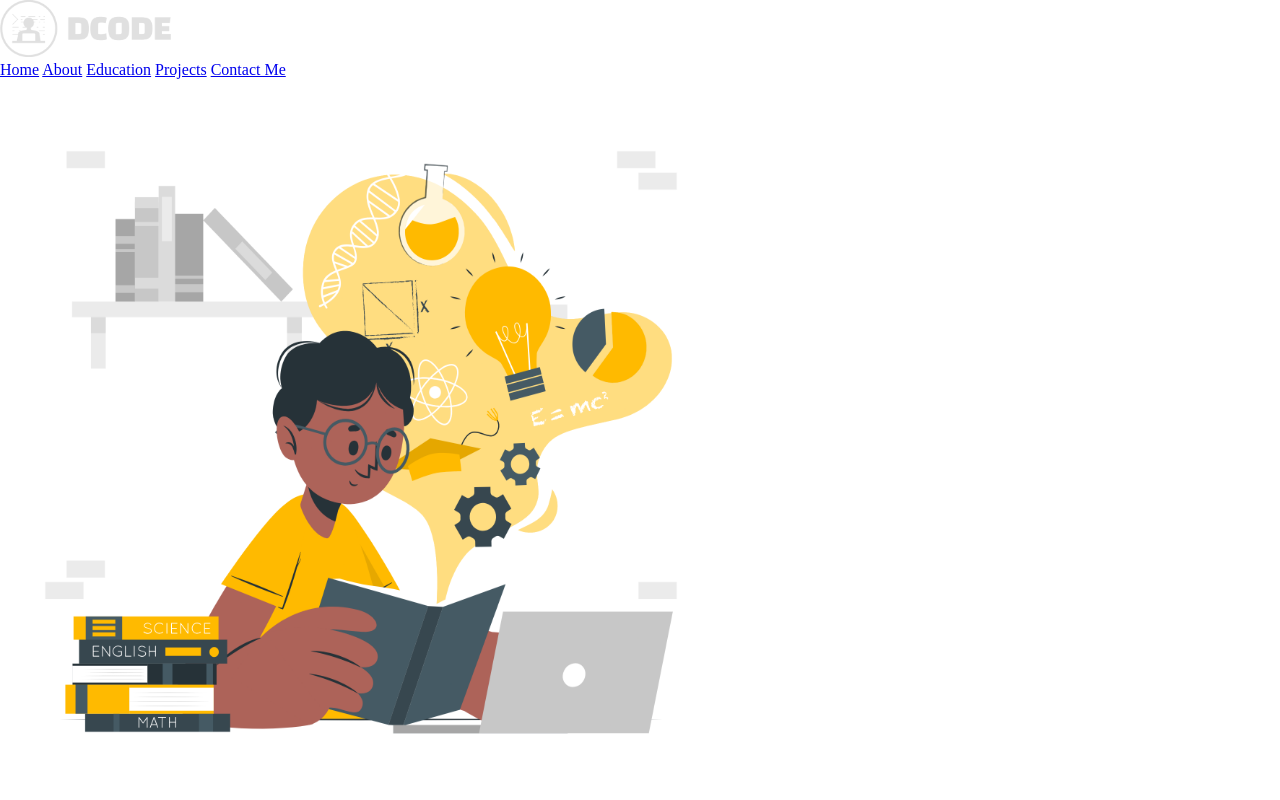
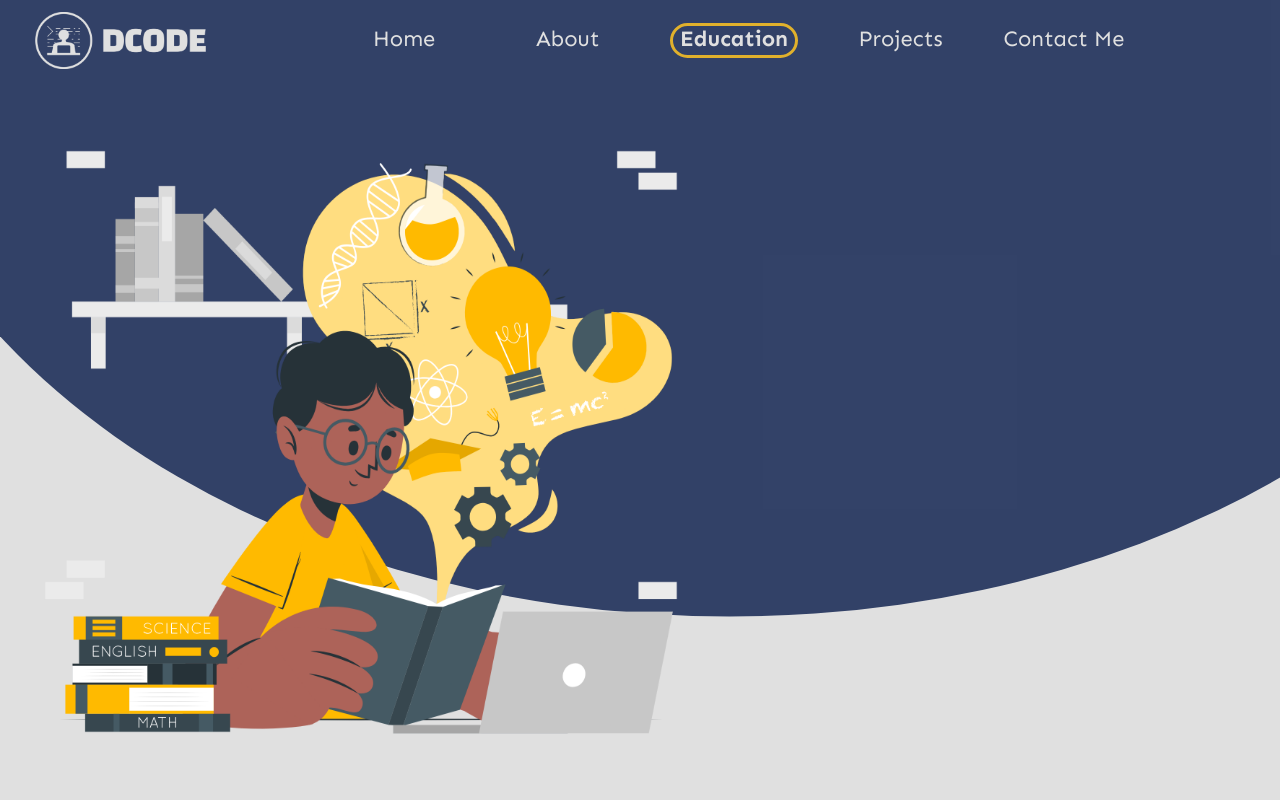
Before and after one commit to DasunNirmal/My-Profile, a plain HTML site: page pages/Education.html in a window 1280 px wide. Shown: the top 800 px of the page. Drawn offline with Linux system fonts and the light colour scheme; a web font is replaced by a local one.

Commit message:
header Done

```diff
--- a/pages/Education.html
+++ b/pages/Education.html
@@ -8,9 +8,91 @@
     <meta name="author" content="Dasun Nirmal">
     <meta name="viewport" content="width=device-width, initial-scale=1.0">
     <link rel="stylesheet" href="../assets/normalize/normalize.css">
+    <link rel="preconnect" href="https://fonts.googleapis.com">
+    <link rel="preconnect" href="https://fonts.gstatic.com" crossorigin>
+    <link href="https://fonts.googleapis.com/css2?family=Sedgwick+Ave+Display&family=Sen:wght@400..800&display=swap" rel="stylesheet">
+    <link href="https://fonts.googleapis.com/css2?family=Sedgwick+Ave+Display&display=swap" rel="stylesheet">
+
+    <style>
+
+        body {
+            background-color: #E0E0E0;
+            font-family: "Sen", sans-serif;
+            font-optical-sizing: auto;
+            font-style: normal;
+            overflow-x: hidden;
+        }
+
+        #ellipse {
+            background-color: rgba(25, 42, 86, 0.87);
+            width: 100%;
+            height: 1370px;
+            clip-path: ellipse(68% 45% at 57% 0%);
+            position: absolute;
+            top: 0;
+            left: 0;
+            right: 0;
+            z-index: -1;
+        }
+
+        header {
+            position: relative;
+            top: 0;
+            width: 100%;
+            height: 80px;
+            z-index: 1000;
+        }
+
+        header>img {
+            position: absolute;
+            top: 0;
+            bottom: 0;
+            left: 35px;
+            margin: auto;
+        }
+
+        header>nav {
+            height: fit-content;
+            position: absolute;
+            font-weight: 400;
+            font-size: 22px;
+            right: 120px;
+            top: 0;
+            bottom: 0;
+            margin: auto;
+        }
+
+        header>nav>a {
+            color: #E0E0E0;
+            text-decoration: none;
+            margin-right: 35px;
+            width: 122px;
+            height: 29px;
+            display: inline-block;
+            text-align: center;
+            transition-duration: 1s;
+        }
+
+        header>nav>a:nth-child(3) {
+            border: 3px solid #E1B12C;
+            border-radius: 20px;
+            font-weight: bold;
+        }
+
+        header>nav>a:first-child:hover,header>nav>a:nth-child(2):hover,
+        header>nav>a:nth-child(4):hover,header>nav>a:nth-child(5):hover {
+            color: #E1B12C;
+            font-weight: bold;
+        }
+
+
+    </style>
 
 </head>
     <body>
+
+    <!--Ellipse-->
+        <div id="ellipse"></div>
 
         <!--Header-->
         <header  id="Education">
```
